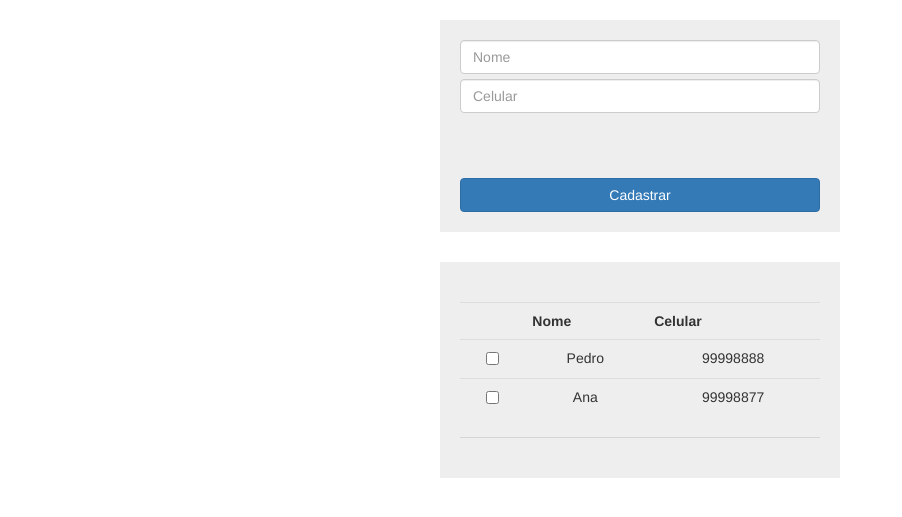
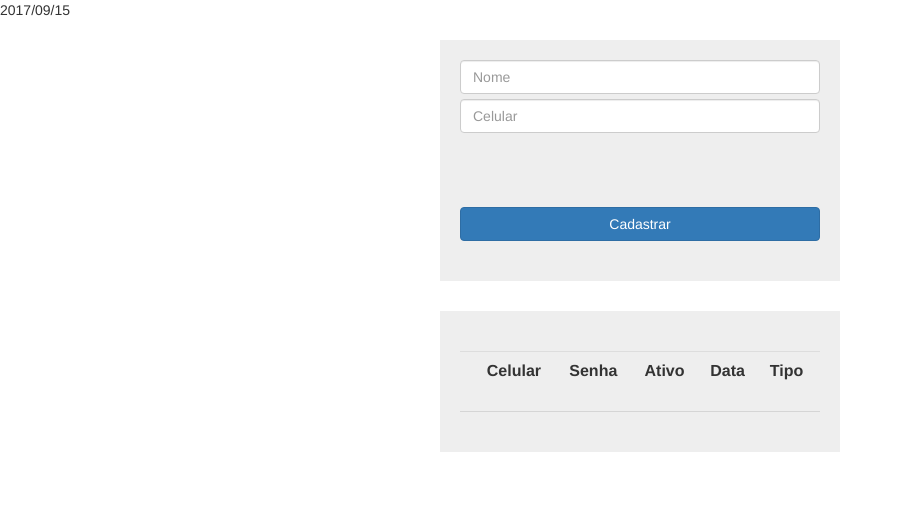
Before and after one commit to LucianoLmi/adv, a PHP site: page / in a window 1280 px wide. Shown: the top 517 px of the page, without its empty margins (0-902 px from the left). Run offline with PHP 8.4, Linux system fonts and the light colour scheme; tables that the repository leaves empty or names only in its code hold one stand-in row (values such as "Sample post"); lists and menus that the app fills with data are empty; some libraries are stand-ins or nearby versions.

Commit message:
metodo buscar funcionando, e inserir nao

```diff
--- a/App/App.js
+++ b/App/App.js
@@ -2,24 +2,27 @@ angular.module("listaTelefonica", []);
 
 
 
-angular.module("listaTelefonica").controller("cadCtrl", function ($scope) {
+angular.module("listaTelefonica").controller("cadCtrl", function ($scope, $http) {
 
 
     $scope.cadUsuario = function (usuario) {
-            $scope.usuarios.push(angular.copy(usuario));
-            delete $scope.usuario;
+        usuario.data = new Date();
+        $http.post("Php/UsuarioInsert.php", usuario).success(function(data){
+             delete $scope.usuario;
             $scope.contatoForm.$setPristine();
+        });
+
     };
 
  });
 
 
-angular.module("listaTelefonica").controller("mostrarCtrl", function ($scope) {
+angular.module("listaTelefonica").controller("mostrarCtrl", function ($scope, $http) {
 
-    $scope.usuarios = [
-            {nome: "Pedro", celular: "99998888", cor: "blue"},
-            {nome: "Ana", celular: "99998877", cor: "yellow"},
-
-    ];
+    $http.get("Php/Buscar.php").success(function(data){
+            $scope.usuarios = data;
+        }).error(function(data, status){
+            $scope.mensagem = "error";
+        });
 
  });
--- /dev/null
+++ b/Php/Buscar.php
@@ -0,0 +1,16 @@
+<?php
+
+include 'Conexao.php';
+
+$pdo = conectar();
+
+$buscarusuario =$pdo->prepare("SELECT * FROM `usuario`");
+$buscarusuario->execute();
+
+
+while($linha = $buscarusuario->fetch(PDO::FETCH_ASSOC)){
+
+	$data[]=$linha;
+}
+
+print json_encode($data);
--- /dev/null
+++ b/Php/Conexao.php
@@ -0,0 +1,14 @@
+<?php
+
+function conectar(){
+   try
+   {
+      $pdo = new PDO("mysql:host=localhost;dbname=database","root","root");
+   }
+   catch(PDOException $e)
+   {
+       echo $e->getMessage();
+   }
+
+   return $pdo;
+}
--- a/Views/formulario.php
+++ b/Views/formulario.php
@@ -9,5 +9,5 @@
 
             <button class="btn btn-primary btn-block" ng-click="cadUsuario(usuario)" >Cadastrar</button>
 
-
+            <h2>{{mensagem}}</h2>
 </div>
--- a/Views/mostrar.php
+++ b/Views/mostrar.php
@@ -3,14 +3,20 @@
 		<table class="table">
 			<tr>
 				<th></th>
-				<th>Nome</th>
 				<th>Celular</th>
+				<th>Senha</th>
+                                <th>Ativo</th>
+                                <th>Data</th>
+                                <th>Tipo</th>
 
 			</tr>
 			<tr  ng-repeat="usuario in usuarios">
 				<td><input type="checkbox"/></td>
-				<td>{{usuario.nome}}</td>
 				<td>{{usuario.celular}}</td>
+				<td>{{usuario.senha}}</td>
+                                <td>{{usuario.ativo}}</td>
+                                <td>{{usuario.datacad}}</td>
+                                <td>{{usuario.tipo}}</td>
 
 			</tr>
 		</table>
--- a/index.php
+++ b/index.php
@@ -1,5 +1,6 @@
 <?php
 // put your code here
+print date("Y/m/d");
 ?>
 <!DOCTYPE html>
 
```
Also changed, not shown: Php/UsuarioInsert.php (added, +29 -0 lines), README.md.
